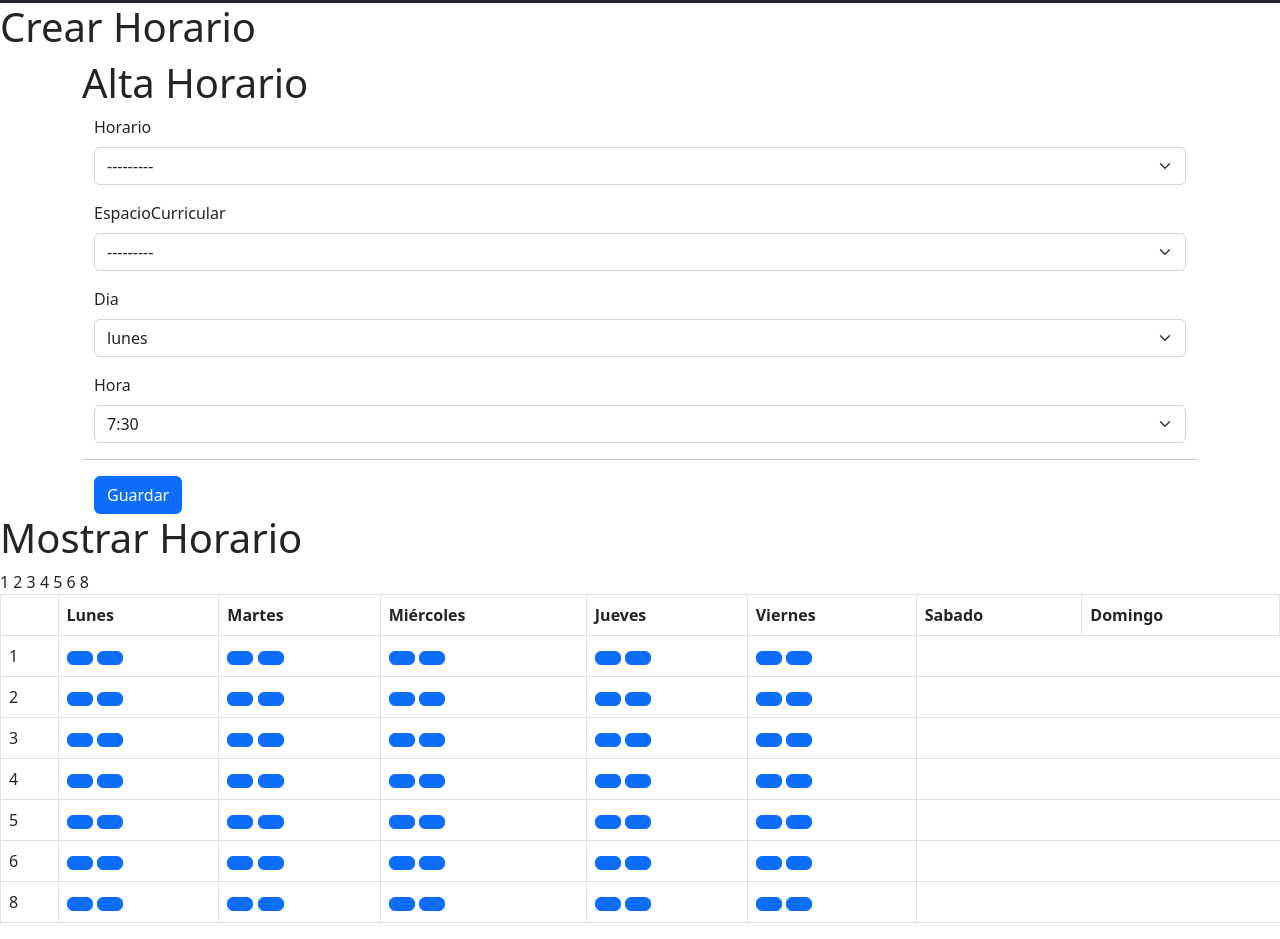
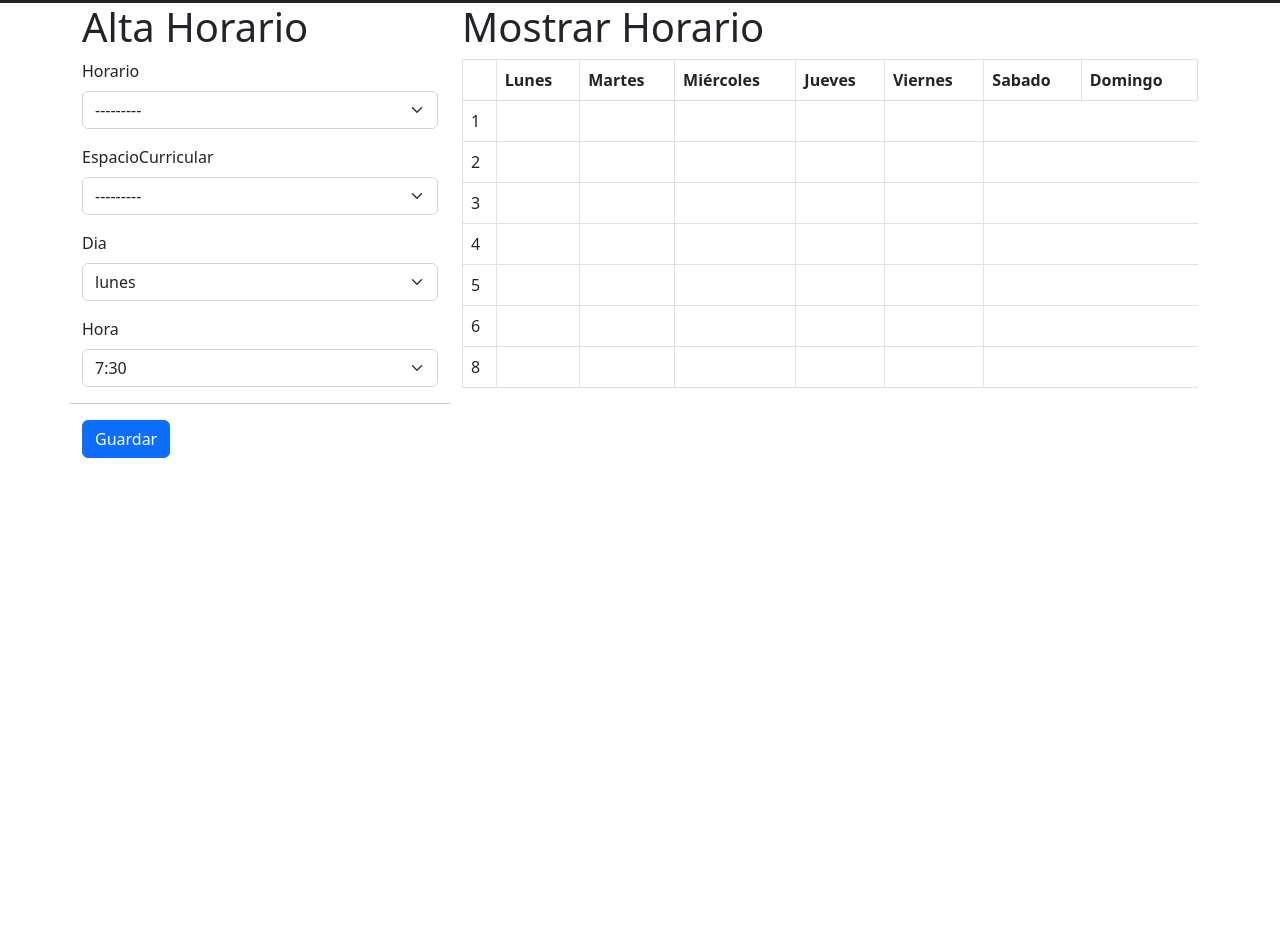
Before and after one commit to jntorres2014/proyecto_sge, a Django app: page /Clases/altaHorario in a window 1280 px wide. Shown: the part 69-1008 px from the top of the page. After the commit the page ends 527 px from the top, so only its background shows below. Run offline with Django 4.2, Linux system fonts and the light colour scheme; a user stored in the database is signed in; data comes from the database, SQL or seed files in the repository; both versions use the stored data as it was after the commit; some libraries are stand-ins or nearby versions.

Commit message:
probando horario

```diff
--- a/Clases/templates/Division/crearHorarioDivision.html
+++ b/Clases/templates/Division/crearHorarioDivision.html
@@ -5,13 +5,13 @@
     <title>Crear y Mostrar Horario</title>
 </head>
 <body>
-    <h1>Crear Horario</h1>
-
-    <div class="container ">
+    <div class="container">
+        <div class="row">
+            <!-- Columna para el formulario -->
+            <div class="col-sm-12 col-md-6 col-lg-4 col-xl-4">
                 <h1>Alta Horario</h1>
                 <form class="form" method="post">
                     {% csrf_token %}
-            <div class="container">
                     <div class="row">
                         {% bootstrap_form form %}
                         <hr>
@@ -19,12 +19,12 @@
                             <input class="btn btn-primary" type="submit" value="Guardar">
                         </div>
                     </div>
-            </div>
                 </form>
             </div>
 
+            <!-- Columna para la tabla -->
+            <div class="col-sm-12 col-md-12 col-lg-8 col-xl-8">
                 <h1>Mostrar Horario</h1>
-
                 <table class="table table-bordered">
                     <thead>
                         <tr>
@@ -40,20 +40,15 @@
                     </thead>
                     <tbody>
                         {% for modulo in modulos %}
-            {{modulo}}
                             <tr>
                                 <td>{{ modulo }}</td>
                                 {% for dia in dias %}
                                     <td>
                                         {% for horario in horarios %}
                                             {% if horario.hora == modulo and horario.dia == dia %}
-                                    <h5>{{ horario.espacioCurricular.nombre }}</h5>
-                                    {{ horario.hora}}
-                                    {{ horario.dia}}
-                                {% else %}
-                                <button class="btn btn-primary"></button>
+                                                <h5>{{ horario.espacioCurricular }}</h5>
+
                                             {% endif %}
-
                                         {% endfor %}
                                     </td>
                                 {% endfor %}
@@ -61,8 +56,9 @@
                         {% endfor %}
                     </tbody>
                 </table>
-
-</body>
+            </div>
+        </div>
+    </div>
 
     <script src="https://code.jquery.com/jquery-3.6.4.min.js"></script>
 
@@ -91,4 +87,5 @@
                 });
         }
     </script>
+</body>
 {% endblock %}
--- a/Clases/views.py
+++ b/Clases/views.py
@@ -76,23 +76,24 @@ def crear_horario(request):
         form = Detalle_HorarioForm(request.POST)
         if form.is_valid():
             form.save()
-
-
-        # Asigna módulos adicionales si es necesario
-        #horario.asignar_a_modulos(cantidad_modulo)
-
-        # Redirecciona a una página de éxito o a donde lo necesites
         return redirect("/Clases/altaHorario")
     if request.method =='GET':
         data = request.GET.get('division_id')
         print("aca vamoooooos",data)
-    horarios = Detalle_Horario.objects.filter(horario = Horario.objects.get(id=1))
-    print("aca estoy",horarios)
+        if data is None:
+            print("entr none")
+            horarios = Detalle_Horario.objects.filter(horario = Horario.objects.get(id=1))
+        else:
+            division = Division.objects.get(id=data)
+            print("division",division)
+            horarios = Detalle_Horario.objects.filter(horario = Horario.objects.get(division=division))
+    #horarios = Detalle_Horario.objects.filter(horario = Horario.objects.get(id=1))
+    print("aca estoy",horarios[0].hora)
     form = Detalle_HorarioForm()
     dias = [tupla[0] for tupla in Horario.CHOICES_DIA]
     modulos = [tupla[0] for tupla in Horario.CHOICES_HORA]
     print(dias,modulos)
-    # Si no es una solicitud POST, muestra el formulario para crear horarios
+
     return render(request, "Division/crearHorarioDivision.html", {"form": form,
                                                                   "horarios": horarios,
                                                                   "dias": dias,
```
Also changed, not shown: sge.db. Lines whose indentation alone changed are shown as unchanged.
